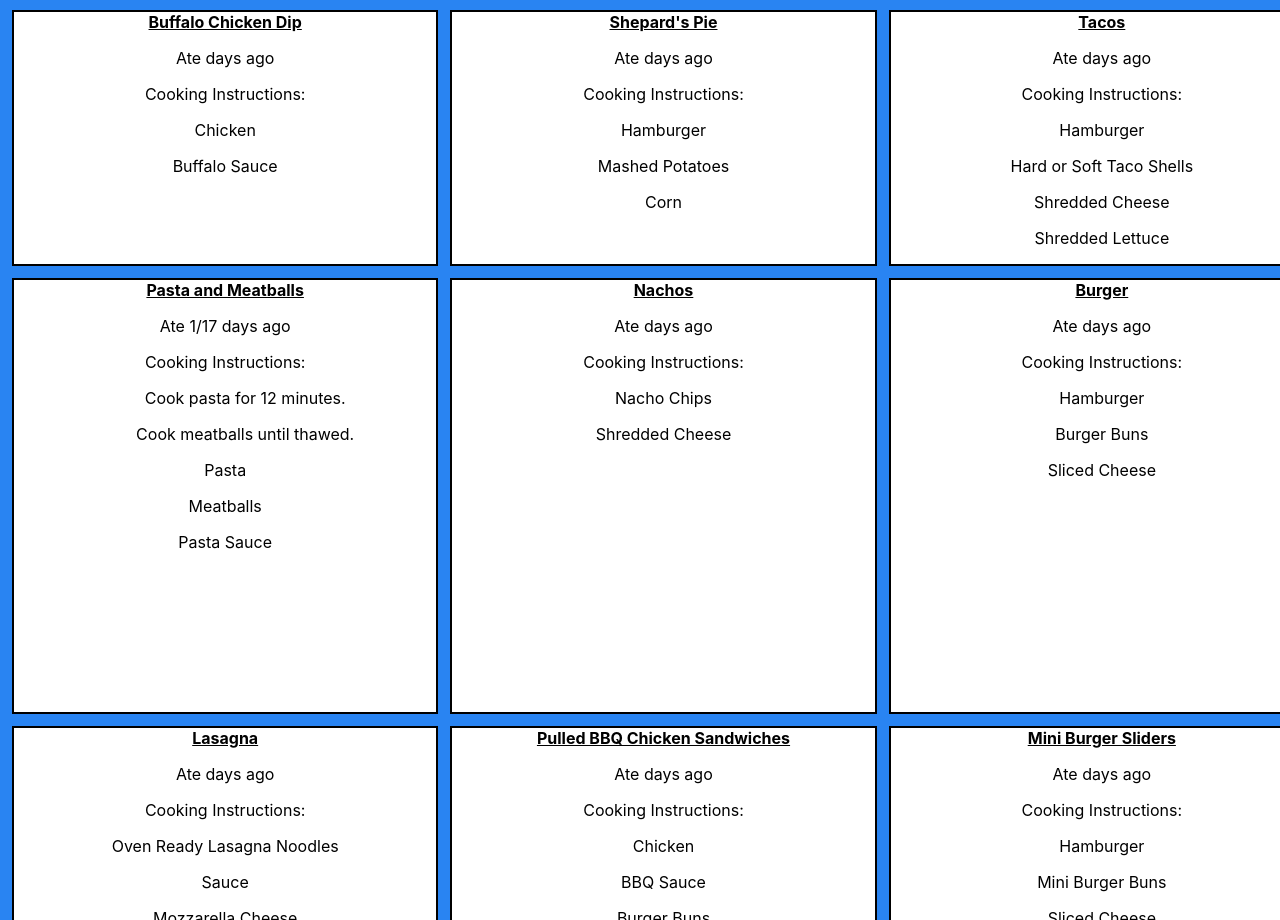
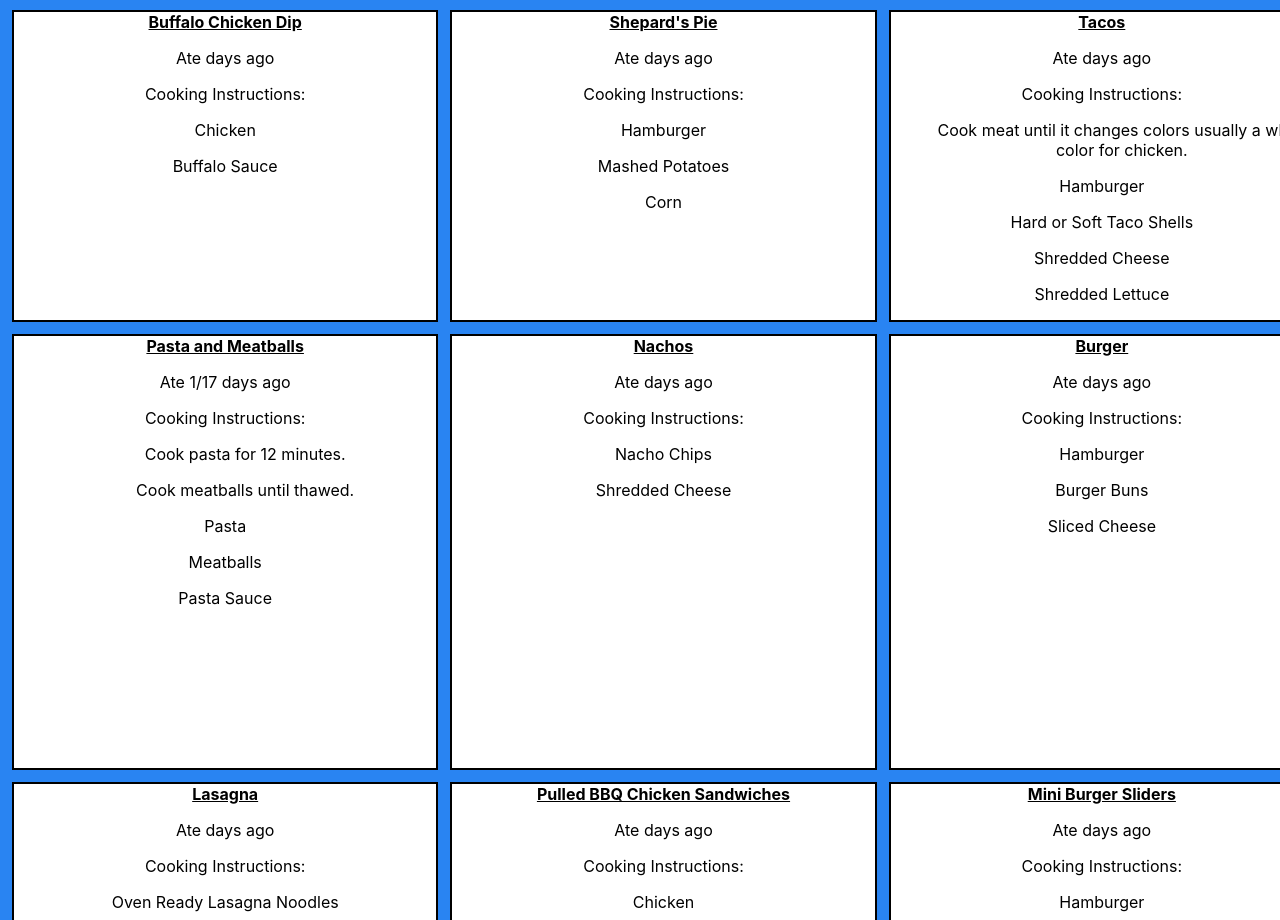
Before and after one commit to Mattmberg/react-recipe-app, a React (Create React App) app in the folder react-recipe-app/: page / in a window 1280 px wide. Shown: the part 1162-2082 px from the top of the page. Built offline with nearby package versions, Linux system fonts and the light colour scheme; the HTML template or start-up script is replaced by a standard one.

Commit message:
Updated cooking instructions for Tacos.

```diff
--- a/react-recipe-app/src/data.js
+++ b/react-recipe-app/src/data.js
@@ -154,7 +154,7 @@ export const recipeData = [
         id: 15,
         name:"Tacos",
         category: "Main",
-        cookInstructions: ["", ""],
+        cookInstructions: ["Cook meat until it changes colors usually a white color for chicken.", ""],
         cookTemp: "",
         description: "",
         ingredients: ["Hamburger", "Hard or Soft Taco Shells", "Shredded Cheese", "Shredded Lettuce"],
```
